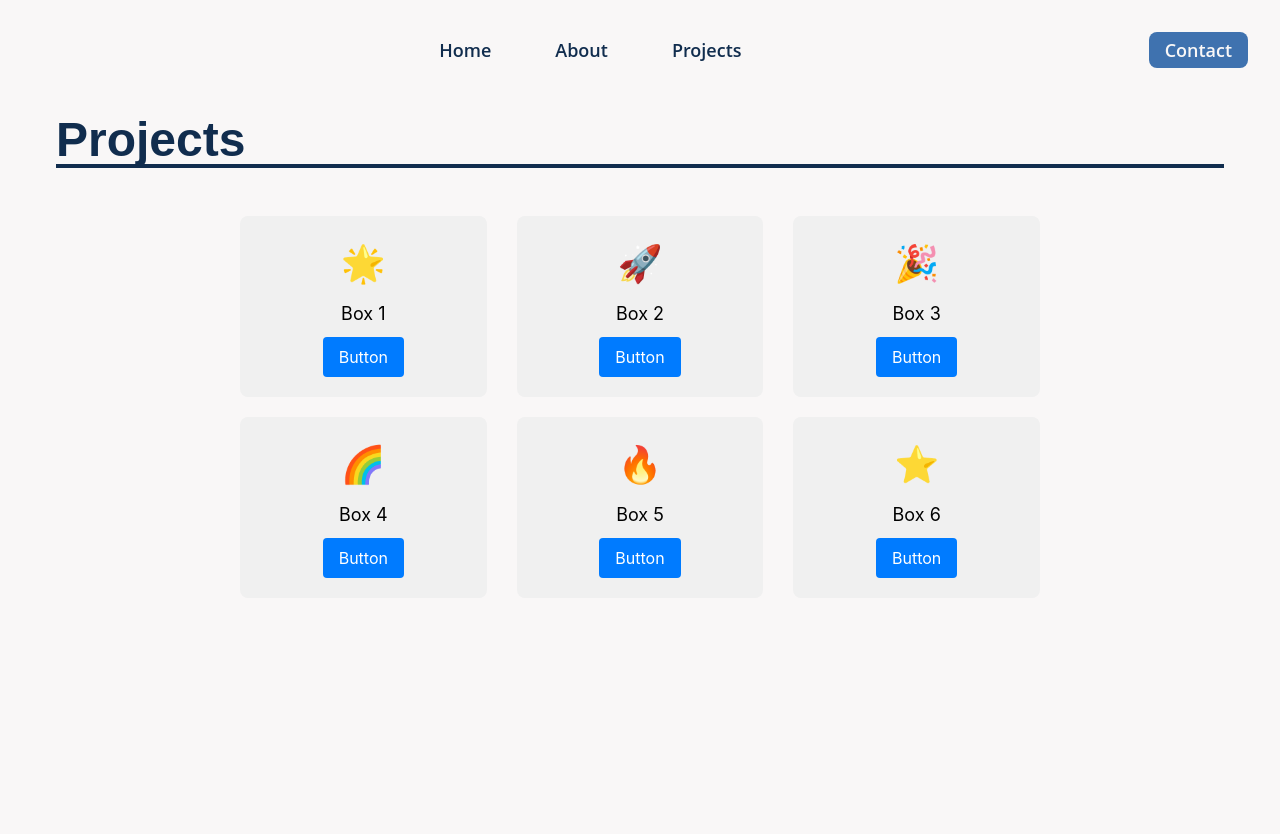
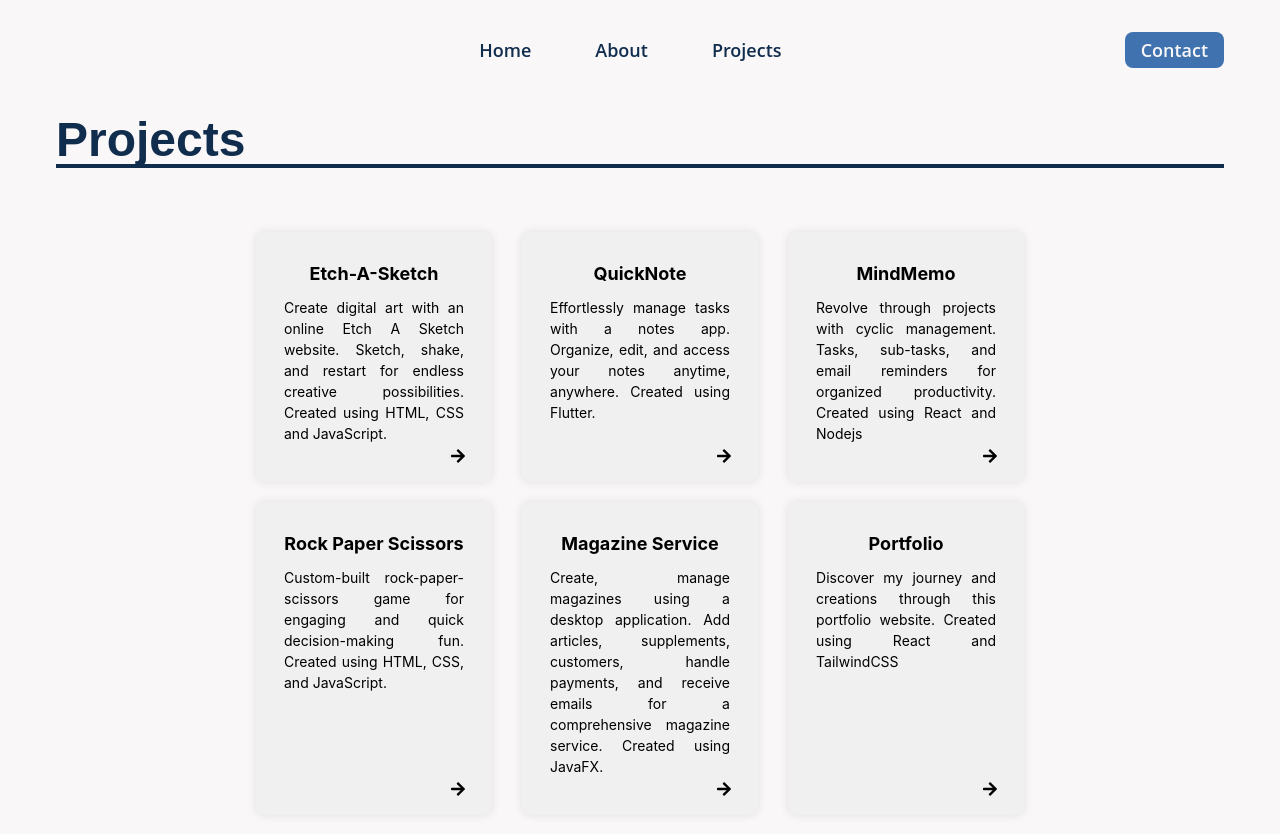
Before and after one commit to Butkii/portfolio, a React (Create React App) app: page /projects in a window 1280 px wide. Shown: the top 834 px of the page. Before the commit the page ends 800 px from the top, so only its background shows below. Built offline with nearby package versions, Linux system fonts and the light colour scheme.

Commit message:
Completed projects view

```diff
--- a/package.json
+++ b/package.json
@@ -13,6 +13,7 @@
     "@testing-library/user-event": "^13.5.0",
     "react": "^18.2.0",
     "react-dom": "^18.2.0",
+    "react-icons": "^4.10.1",
     "react-router-dom": "^6.15.0",
     "react-scripts": "5.0.1",
     "tailwind": "^4.0.0",
--- a/src/App.js
+++ b/src/App.js
@@ -1,12 +1,13 @@
 import React from 'react';
 import colors from './styles/colors';
 import Header from './components/Header';
-import Hero from './components/Hero';
+// import Hero from './components/Hero';
 import Home from './pages/Home';
 import About from './pages/About';
 import Projects from './pages/Projects';
 import { BrowserRouter as Router, Routes, Route }
     from 'react-router-dom';
+import Contact from './pages/Contact';
 // import About from './components/About';
 // import Projects from './components/Projects';
 // import Resume from './components/Resume';
@@ -22,6 +23,7 @@ function App() {
           <Route exact path="/" element={<Home />} />
           <Route exact path="/about" element={<About />} />
           <Route exact path="/projects" element={<Projects />} />
+          <Route exact path="/contact" element={<Contact/>} />
         </Routes>
 
       </Router>
--- a/src/components/About.js
+++ b/src/components/About.js
@@ -3,7 +3,7 @@ import AboutMeIcons from './Icons';
 
 function AboutMe() {
     return(
-        <div className="flex flex-row justify-center items-center p-10 text-left text-light-primary mr-20 md:mr-10 mb-8 md:mb-0 ml-4">
+        <div className="flex flex-row justify-center items-center px-10 py-0 text-left text-light-primary mr-20 md:mr-10 mb-8 md:mb-0 ml-4">
             <div className="p-10 flex flex-col justify-center align-middle text-center max-w-xs">
                 <img
                     src="bhakti.jpeg" // Replace with your image source
@@ -20,7 +20,7 @@ function AboutMe() {
             </div>
 
             <div>
-                <p className="max-w-3xl p-10 pt-0">
+                <p className="max-w-3xl p-10 pt-0 text-justify">
                     I am a recent graduate of Murdoch University Dubai with a Bachelor of Science in Computer Science and Business Information Systems. I am passionate about using technology to solve real-world problems and make a positive impact on the world.
 
                     <br /><br />I have a strong academic background, with a GPA of 3.83/4.0. I am also a recipient of the Vice-Chancellor's Commendation for Academic Excellence and the Academic Merit Scholarship.
--- a/src/components/BoxGrid.js
+++ b/src/components/BoxGrid.js
@@ -1,23 +1,50 @@
 import React from 'react';
+import { FaArrowRight } from 'react-icons/fa';
 
 
 const BoxGrid = () => {
   const boxes = [
-    { text: 'Box 1', icon: '🌟' },
-    { text: 'Box 2', icon: '🚀' },
-    { text: 'Box 3', icon: '🎉' },
-    { text: 'Box 4', icon: '🌈' },
-    { text: 'Box 5', icon: '🔥' },
-    { text: 'Box 6', icon: '⭐' },
+    {
+        title: 'Etch-A-Sketch',
+        text: 'Create digital art with an online Etch A Sketch website. Sketch, shake, and restart for endless creative possibilities. Created using HTML, CSS and JavaScript.',
+        link: 'https://github.com/Butkii/etch-a-sketch',
+    },
+    {
+        title: 'QuickNote',
+        text: 'Effortlessly manage tasks with a notes app. Organize, edit, and access your notes anytime, anywhere. Created using Flutter.',
+        link: 'https://github.com/Butkii/Flutter-My-Notes',
+    },
+    {
+        title: 'MindMemo',
+        text: 'Revolve through projects with cyclic management. Tasks, sub-tasks, and email reminders for organized productivity. Created using React and Nodejs',
+        link: 'https://github.com/emmanuelorobinson/MindMemo',
+    },
+    {
+        title: 'Rock Paper Scissors',
+        text: 'Custom-built rock-paper-scissors game for engaging and quick decision-making fun. Created using HTML, CSS, and JavaScript.',
+        link: 'https://github.com/Butkii/rock-paper-scissors'
+    },
+    {
+        title: 'Magazine Service',
+        text: 'Create, manage magazines using a desktop application. Add articles, supplements, customers, handle payments, and receive emails for a comprehensive magazine service. Created using JavaFX.',
+        link: 'https://github.com/Butkii/MagazineService'
+    },
+    {
+        title: 'Portfolio',
+        text: 'Discover my journey and creations through this portfolio website. Created using React and TailwindCSS',
+        link: 'https://github.com/Butkii/portfolio'
+    },
   ];
 
   return (
-    <div className="box-grid">
+    <div className="box-grid px-60 mx-10 pt-4">
       {boxes.map((box, index) => (
         <div key={index} className="box">
-          <div className="box-icon">{box.icon}</div>
+          <div className="box-title">{box.title}</div>
           <div className="box-text">{box.text}</div>
-          <button className="box-button">Button</button>
+          <a href={box.link} target="_blank" rel="noopener noreferrer" className="box-button">
+            <FaArrowRight />
+          </a>
         </div>
       ))}
     </div>
--- /dev/null
+++ b/src/components/ContactForm.js
@@ -0,0 +1,66 @@
+import React, { useState } from 'react';
+
+function ContactForm() {
+    const [formData, setFormData] = useState({
+        name: '',
+        email: '',
+        message: ''
+    });
+
+    const handleInputChange = (event) => {
+        const { name, value } = event.target;
+        setFormData((prevData) => ({
+            ...prevData,
+            [name]: value
+        }));
+    };
+
+    const handleSubmit = (event) => {
+        event.preventDefault();
+        // Handle form submission logic here
+        console.log(formData); // For demonstration purposes
+    };
+
+    return (
+        <form onSubmit={handleSubmit} className="contact-form">
+            <div className="form-group">
+                <label htmlFor="name">Name</label>
+                <input
+                    type="text"
+                    id="name"
+                    name="name"
+                    value={formData.name}
+                    onChange={handleInputChange}
+                    required
+                />
+            </div>
+            <div className="form-group">
+                <label htmlFor="email">Email</label>
+                <input
+                    type="email"
+                    id="email"
+                    name="email"
+                    value={formData.email}
+                    onChange={handleInputChange}
+                    required
+                />
+            </div>
+            <div className="form-group">
+                <label htmlFor="message">Message</label>
+                <textarea
+                    id="message"
+                    name="message"
+                    value={formData.message}
+                    onChange={handleInputChange}
+                    rows="4"
+                    required
+                />
+            </div>
+            <button type="submit" className="submit-button">
+                Submit
+            </button>
+        </form>
+    );
+}
+
+export default ContactForm;
--- a/src/components/Header.js
+++ b/src/components/Header.js
@@ -3,8 +3,8 @@ import { Link } from 'react-router-dom';
 
 function Header() {
     return (
-        <nav className = "flex items-center justify-between p-8 font-body">
-            <ul className="flex space-x-16 justify-center flex-grow text-light-primary text-lg font-semibold">
+        <nav className = "flex items-center justify-between px-14 py-8 font-body">
+            <ul className="flex space-x-16 justify-center flex-grow text-light-primary text-lg font-semibold pl-20">
                 <li>
                     <Link to="/">Home</Link>
                 </li>
@@ -12,10 +12,12 @@ function Header() {
                     <Link to="/about">About</Link>
                 </li>
                 <li>
-                <Link to="/projects">Projects</Link>
+                    <Link to="/projects">Projects</Link>
                 </li>
             </ul>
-            <button className="bg-light-secondary text-light-background text-lg px-4 py-1 rounded-lg font-semibold">Contact</button>
+            <Link to="/contact">
+                <button className="bg-light-secondary text-light-background text-lg px-4 py-1 rounded-lg font-semibold">Contact</button>
+            </Link>
         </nav>
     )
 };
--- a/src/components/Hero.js
+++ b/src/components/Hero.js
@@ -2,8 +2,8 @@ import React from 'react';
 
 function Hero() {
   return (
-    <div className="flex flex-row justify-between items-center p-10">
-      <div className="text-left text-light-primary mr-20 md:mr-10 mb-8 md:mb-0 ml-4">
+    <div className="flex flex-row justify-between items-center px-20 py-10 mr-20 md:mr-10 mb-8 md:mb-0 ml-4">
+      <div className="text-left text-light-primary p-10 mr-20 md:mr-10 mb-8 md:mb-0 ml-4">
         <h3 className="font-semibold font-heading mb-2">
           Hi there 👋 I'm
         </h3>
--- /dev/null
+++ b/src/pages/Contact.js
@@ -0,0 +1,14 @@
+import React from "react";
+import Title from "../components/Title";
+import ContactForm from "../components/ContactForm";
+
+const Contact = () => {
+    return (
+        <div className="container mx-auto p-4">
+            <Title title="Contact Me" />
+            <ContactForm />
+        </div>
+    );
+};
+
+export default Contact;
--- a/src/styles/index.css
+++ b/src/styles/index.css
@@ -80,38 +80,43 @@ code {
     display: flex;
     flex-wrap: wrap;
     justify-content: space-between;
-    max-width: 800px;
     margin: 0 auto;
   }
 
   .box {
     width: calc(33.33% - 20px);
-    padding: 20px;
+    padding: 28px;
     background-color: #f0f0f0;
     border-radius: 8px;
     margin-bottom: 20px;
     display: flex;
     flex-direction: column;
     align-items: center;
+    position: relative;
+    box-shadow: 0px 0px 10px rgba(0, 0, 0, 0.1);
   }
 
-  .box-icon {
-    font-size: 36px;
+  .box-title {
+    font-size: 18px;
     margin-bottom: 10px;
+    font-weight: bold;
   }
 
   .box-text {
-    font-size: 18px;
+    font-size: 14px;
     margin-bottom: 10px;
+    text-align: justify;
   }
 
   .box-button {
-    padding: 8px 16px;
-    background-color: #007bff;
-    color: white;
-    border: none;
-    border-radius: 4px;
+    position: absolute;
+    bottom: 10px;
+    right: 10px;
+    padding: 24px 16px 8px 16px;
     cursor: pointer;
+    display: flex;
+    align-items: center;
+    justify-content: center;
   }
 
   .icon-container {
```
Also changed, not shown: 1 other file (tests, documents, lock files or other folders).
